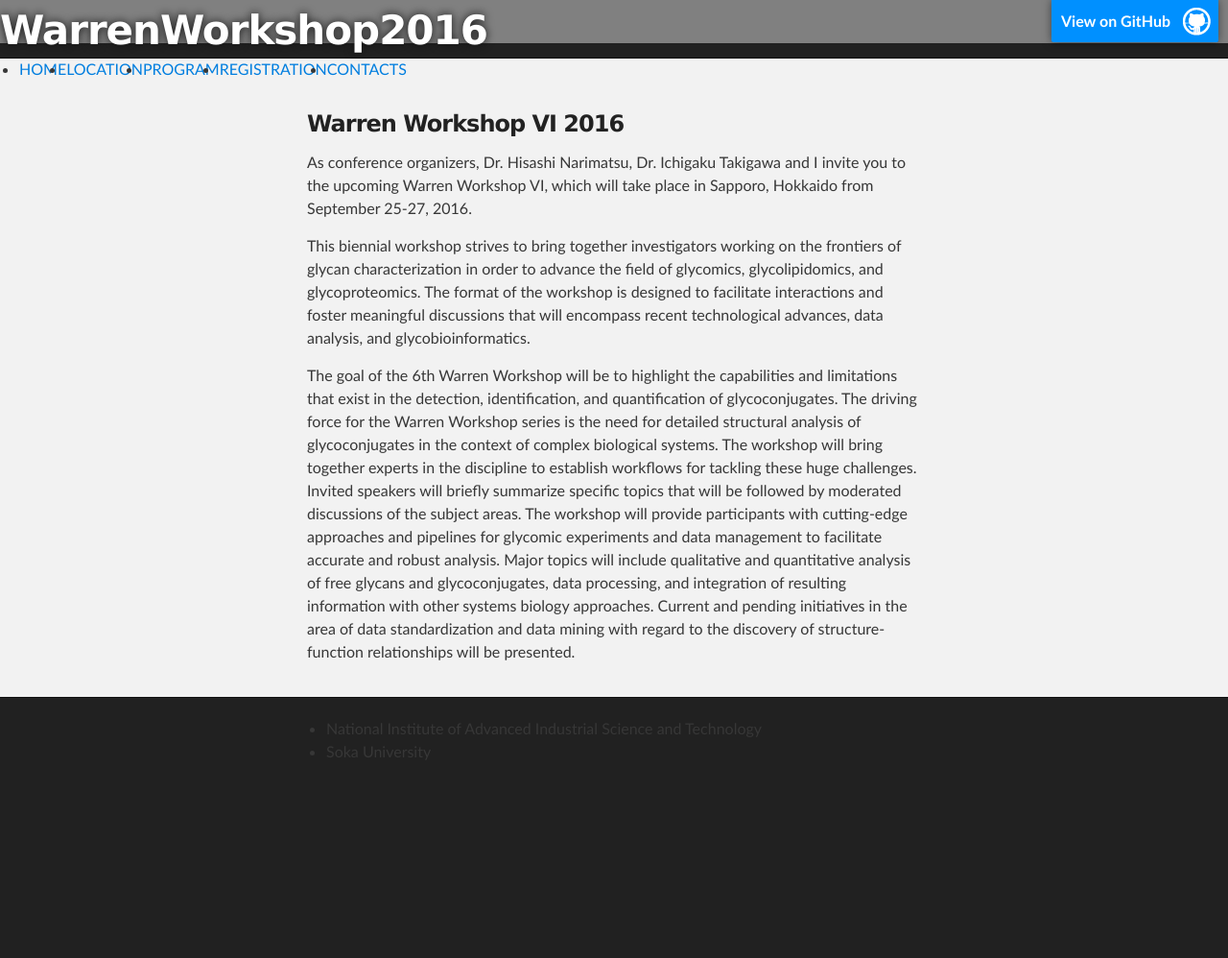
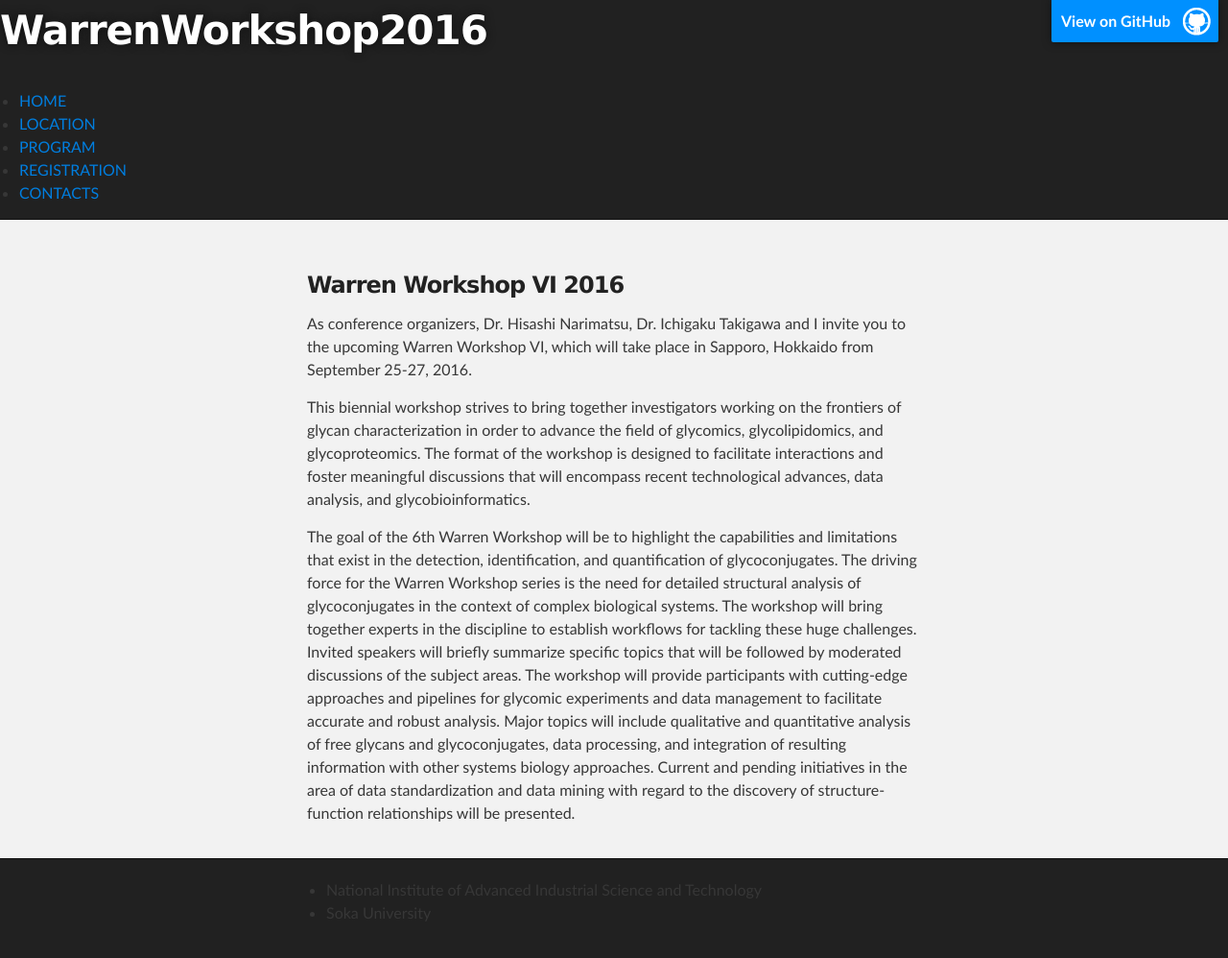
Before and after one commit to yamazakiM/WarrenWorkshop2016, a Jekyll site: the page built from index.md, in a window 1280 px wide. Shown: the whole page at 96% size. Built offline with Jekyll 4.4.1, drawn with Linux system fonts in a browser that asks for light colours; Markdown is read by kramdown in place of the engine named in the settings; before the commit the page ends 900 px from its top, so only the background shows below that.

Commit message:
Update header.html

```diff
--- a/_includes/header.html
+++ b/_includes/header.html
@@ -1,13 +1,10 @@
-<head>
-    <meta charset="utf-8">
-    <meta http-equiv="X-UA-Compatible" content="IE=edge,chrome=1">
-    <link href='http://fonts.googleapis.com/css?family=Lato:300,700|Crete+Round' rel='stylesheet' type='text/css'>
-    <link href="{{ site.url }}/css/stylesheet.css" rel="stylesheet">
-    <meta name="viewport" content="width=device-width">
-    <link rel="stylesheet" type="text/css" href="/css/normalize.css" media="screen">
-    <link href='http://fonts.googleapis.com/css?family=Open+Sans:400,700' rel='stylesheet' type='text/css'>
-    <link rel="stylesheet" type="text/css" href="/css/stylesheet.css" media="screen">
-    <link rel="stylesheet" type="text/css" href="/css/github-light.css" media="screen">
+ <head>
+    <meta charset='utf-8'>
+    <meta http-equiv="X-UA-Compatible" content="chrome=1">
+    <meta name="description" content="WarrenWorkshop2016 : ">
+
+    <link rel="stylesheet" type="text/css" media="screen" href="stylesheets/stylesheet.css">
+
     <title>{{ page.title }}</title>
     <script src="http://code.jquery.com/jquery-latest.min.js" type="text/javascript"></script>
     <script type="text/javascript" src="{{ site.url }}/js/ui.js"></script>
```
